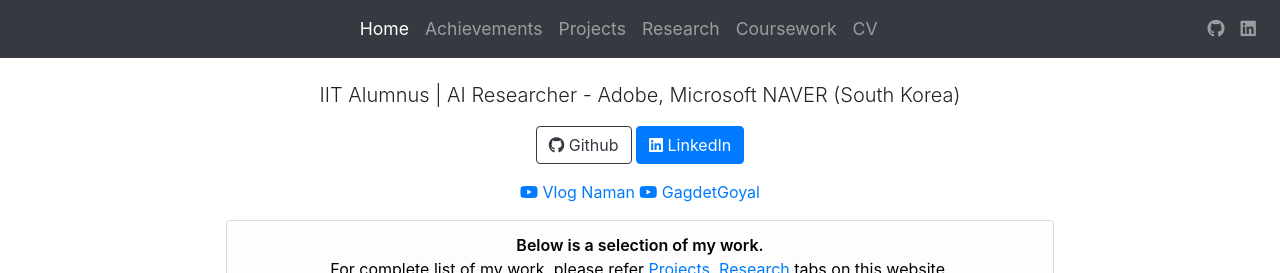
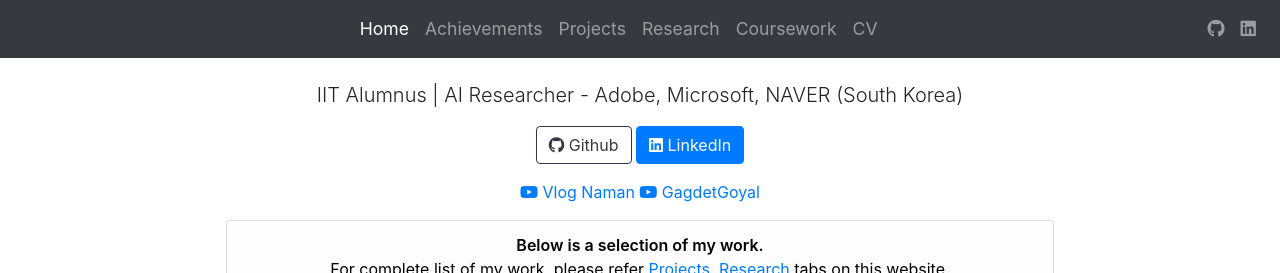
Before and after one commit to thenamangoyal/thenamangoyal.github.io, a Jekyll site: the page built from index.html, in a window 1280 px wide and 1308 px high. Shown: the top 273 px of the window. Built offline with Jekyll 4.4.1, drawn with Linux system fonts in a browser that asks for light colours; nearby versions of some CDN libraries.

Commit message:
name tag fix ,

```diff
--- a/index.html
+++ b/index.html
@@ -8,7 +8,7 @@ layout: bootstrap
     <div>
         <!-- <h1 class="jumbotron-heading">Heading</h1> -->
         <p class="text-center lead">
-            IIT Alumnus | AI Researcher - Adobe, Microsoft NAVER (South Korea)
+            IIT Alumnus | AI Researcher - Adobe, Microsoft, NAVER (South Korea)
         </p>
         <!-- <p class="text-center">"It is in your moments of decision that your destiny is shaped."<br>Source: My High-School Notebook &amp; Tony Robbins</p> -->
 
```
